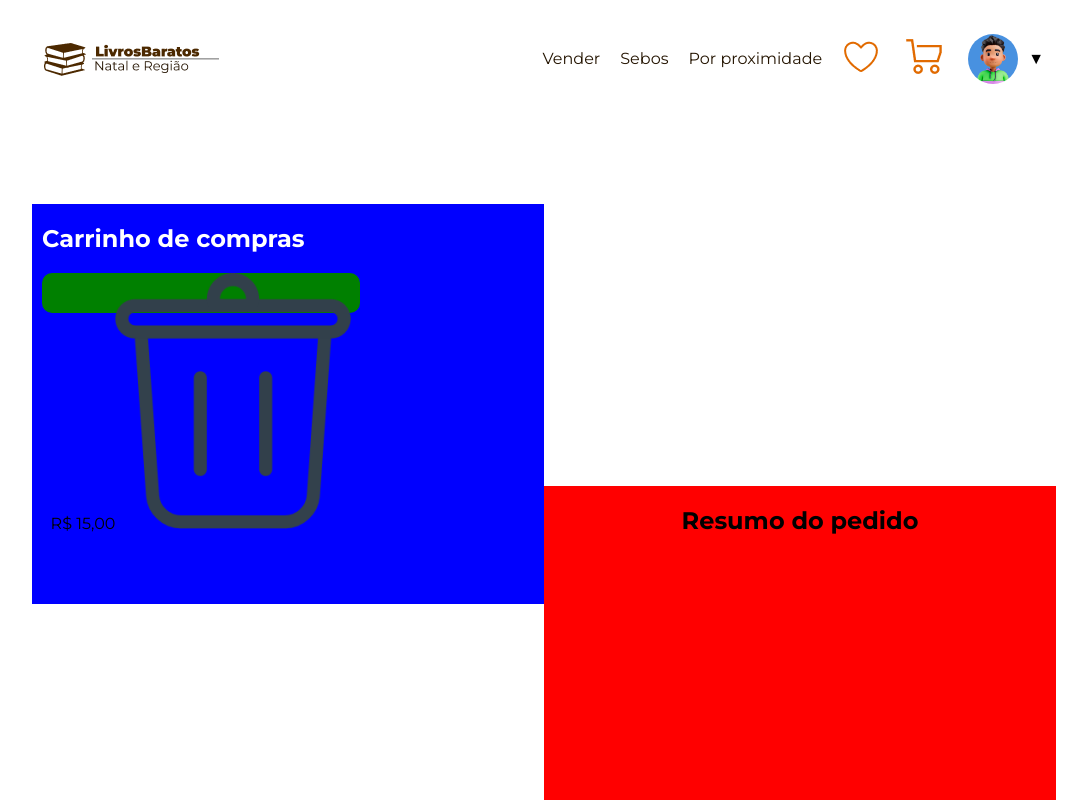
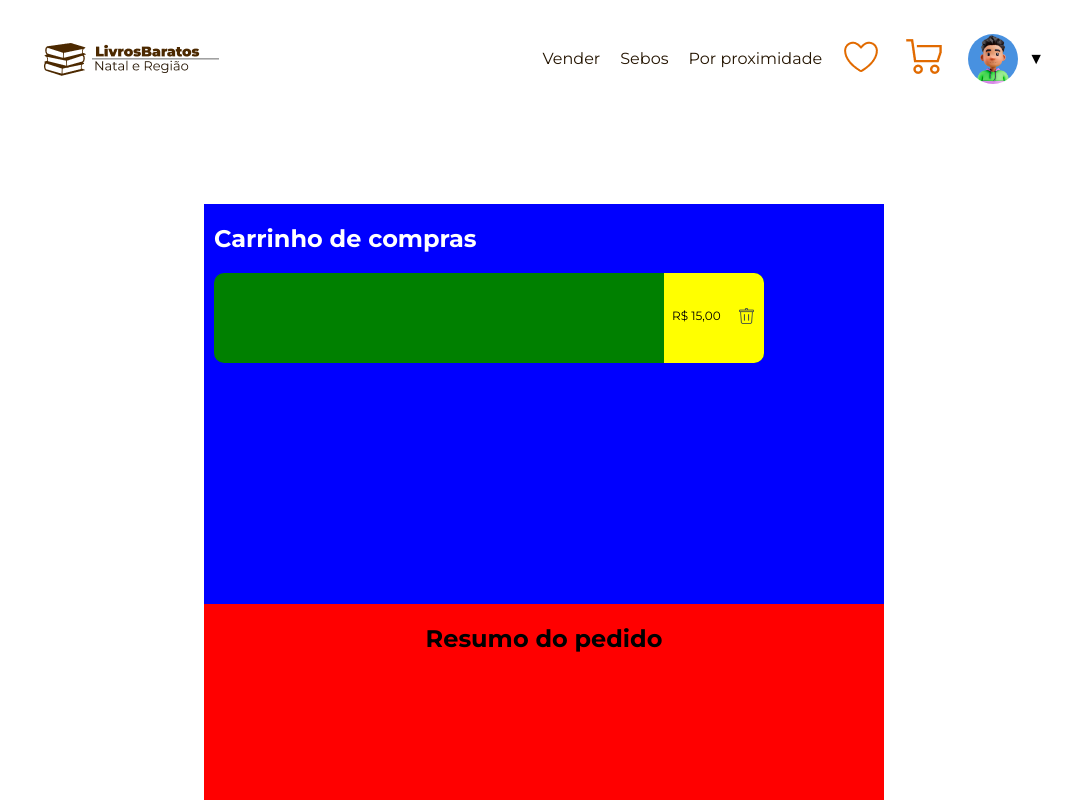
Before and after one commit to LuizAugusto21/livros-baratos, a React (Create React App) app: page / in a window 1280 px wide. Shown: the top 800 px of the page, without its empty margins (96-1183 px from the left). Built offline with nearby package versions, Linux system fonts and the light colour scheme.

Commit message:
Adição da formatação da div que representa um item no carrinho.

```diff
--- a/src/pages/shopping/ShoppingCart.css
+++ b/src/pages/shopping/ShoppingCart.css
@@ -13,8 +13,6 @@
 
 
 /* Melhorias a fazer:
-        Criar os blocos de item individual
-        Ajustar as medidas das divs
         Ajustar o botão
 */
 
@@ -24,7 +22,7 @@
     .bloco-lista-itens{
         display: inline-block;
         height: 400px; /* Pensar numa maneira disso acompanhar o tamanho da lista de itens */
-        width: 40%;
+        width: 680px;
         background: blue;
 
         h2{
@@ -34,18 +32,56 @@
         }
 
         .lista-itens{
-            height: 40px;
-            width: 318px;
+            display: flex;
+            position: relative;
+            height: 90px;
+            width: 550px;
             margin: 10px;
             background: green;
             border-radius: 10px;
+
+            .preco-e-remover{
+                position: absolute;
+                top: 0;
+                right: 0;
+                height: 90px;
+                width: 100px;
+                border-top-right-radius: 10px;
+                border-bottom-right-radius: 10px;
+                background: yellow;
+
+                .preco-text{
+                    position: absolute;
+                    left: 0;
+                    margin-top: 35px;
+                    margin-left: 8px;
+                    /* background: purple; */
+                    font-size: 12px;
+                    height: 20px;
+                }
+
+                img{
+                    position: absolute;
+                    right: 0;
+                    /* background: red; */
+                    width: 15px;
+                    margin-top: 35px;
+                    margin-left: 12px;
+                    margin-right: 10px;
+
+                    &:hover{
+                        border-radius: 5px;
+                        background-color: red;
+                    }
+                }
+            }
         }
     }
 
     .resumo-pedido{
         display: inline-block;
         height: 400px; /* Pensar numa maneira disso acompnhar o tamanho da lista de itens */
-        width: 40%;
+        width: 680px;
         background: red;
     }
 }
```
